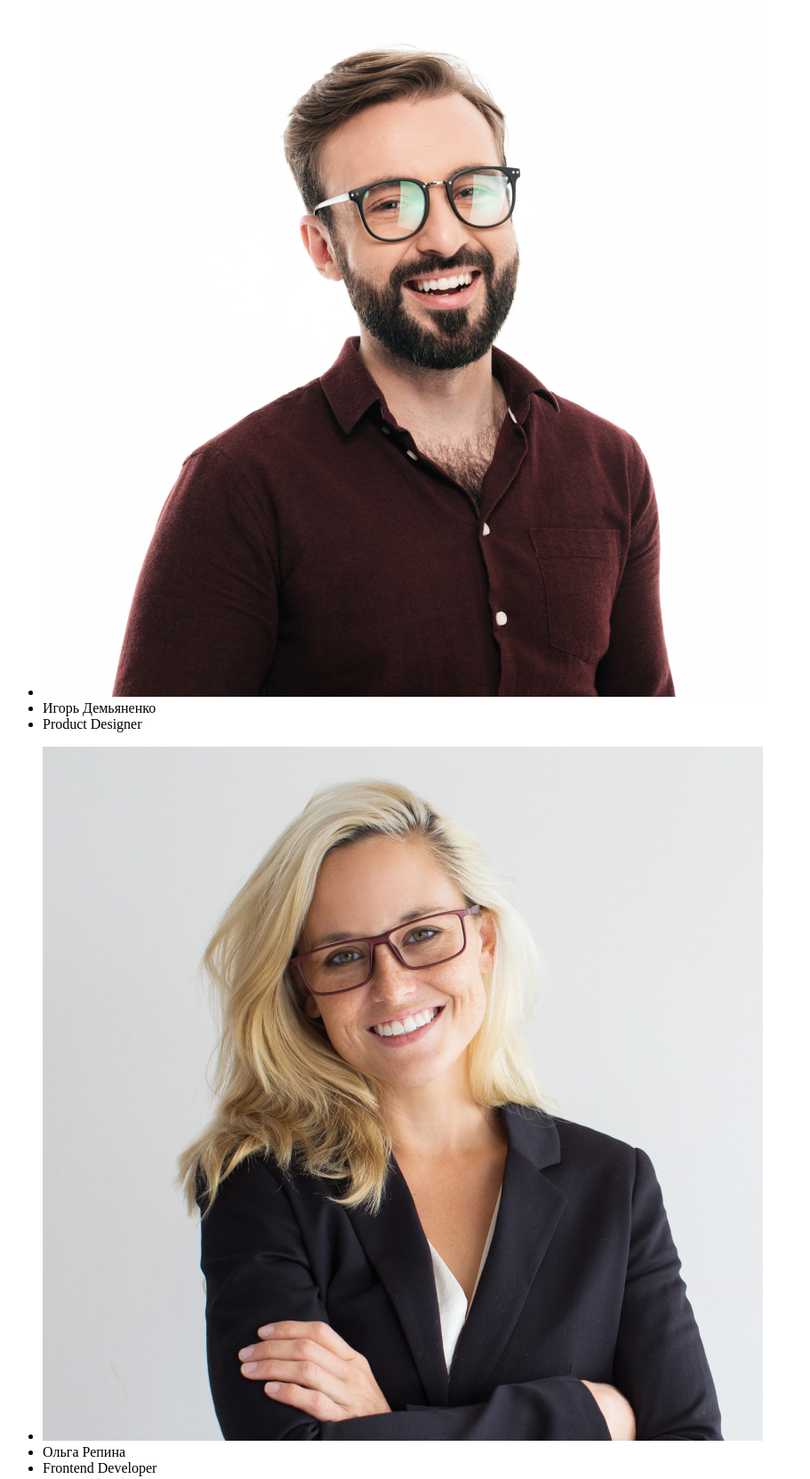
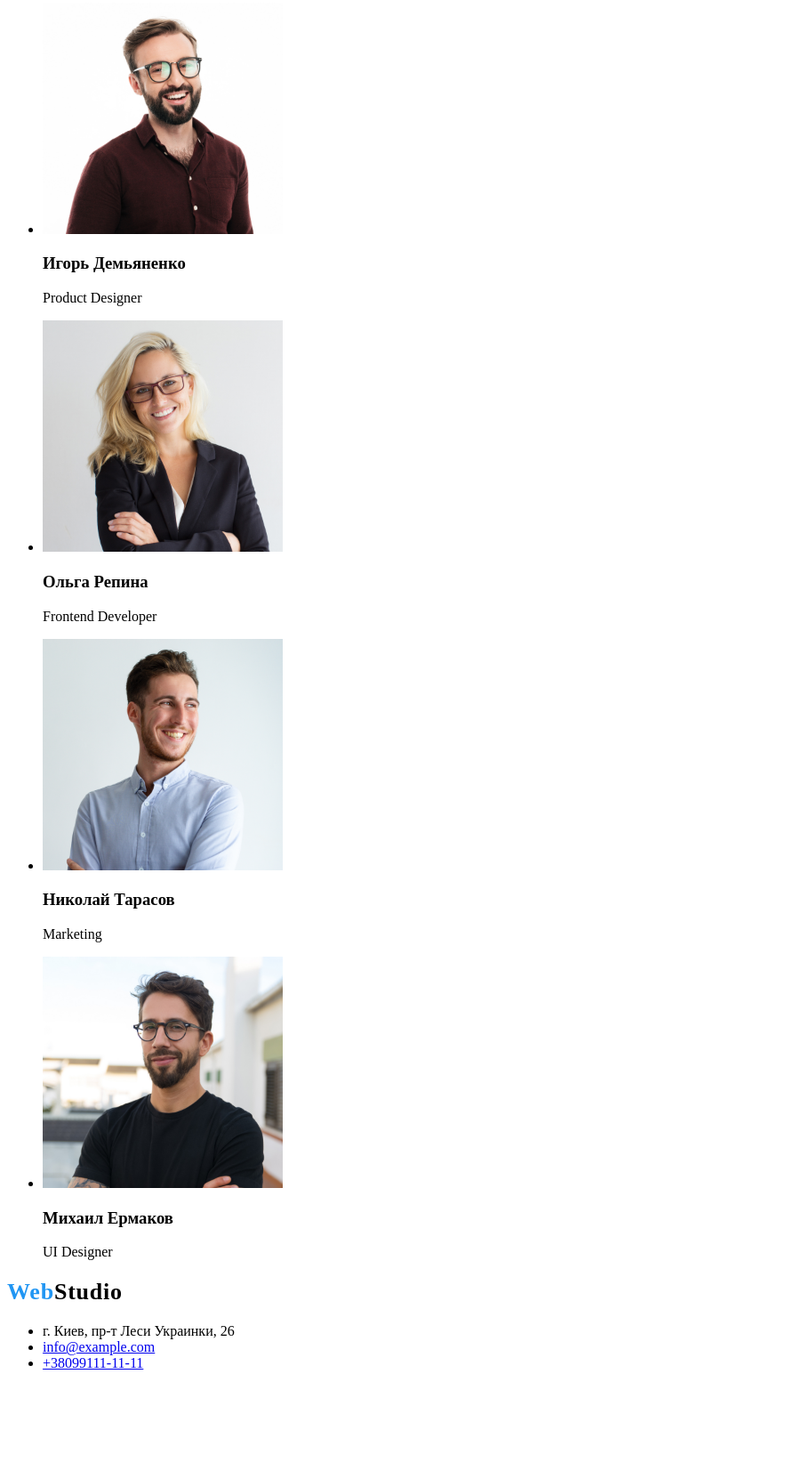
Before and after one commit to MaximSemeniuk/goit-markup-hw-01, a plain HTML site: page index.html in a window 1280 px wide. Shown: the part 1637-3299 px from the top of the page at 89% size, without its empty margins (0-911 px from the left). After the commit the page ends 3194 px from the top, so only its background shows below. Drawn offline with Linux system fonts and the light colour scheme.

Commit message:
размечает секцию <!--our team -->

```diff
--- a/index.html
+++ b/index.html
@@ -93,24 +93,39 @@
 
 
                 <ul>
-                    <li><img src="./img/photo1.jpg" alt="Product Designer"></li>
-                    <li>Игорь Демьяненко</li>
-                    <li>Product Designer</li>
-                </ul>
-                <ul>
-                    <li><img src="./img/photo2.jpg" alt="Frontend Developer"></li>
-                    <li>Ольга Репина </li>
-                    <li>Frontend Developer</li>
-                </ul>
-                <ul>
-                     <li><img src="./img/photo3.jpg" alt="Marketing"></li>
-                    <li>Николай Тарасов</li>
-                    <li>Marketing</li>
-                </ul>
-                <ul>
-                    <li><img src="./img/photo4.jpg" alt="UI Designer"></li>
-                    <li>Михаил Ермаков</li>
-                    <li>UI Designer</li>
+                    <li>
+                     <div>
+                        <img src="./img/photo1.jpg" alt="Product Designer" width="270"/>
+                     </div>
+                        <h3>Игорь Демьяненко</h3>
+                        <p>Product Designer</p>
+                    </li>
+
+                    <li>
+                      <div>
+                        <img src="./img/photo2.jpg" alt="Frontend Developerr" width="270"/>
+                      </div>
+                        <h3>Ольга Репина</h3>
+                        <p>Frontend Developer</p>
+
+                    </li>
+                    <li>
+                      <div>
+                        <img src="./img/photo3.jpg" alt="Marketing" width="270"/>
+                      </div>
+                        <h3>Николай Тарасов</h3>
+                        <p>Marketing</p>
+
+                    </li>
+
+                    <li>
+                      <div>
+                        <img src="./img/photo4.jpg" alt="UI Designer" width="270"/>
+                      </div>
+                        <h3>Михаил Ермаков</h3>
+                        <p>UI Designer</p>
+
+                    </li>
                 </ul>
 
             </section>
```
